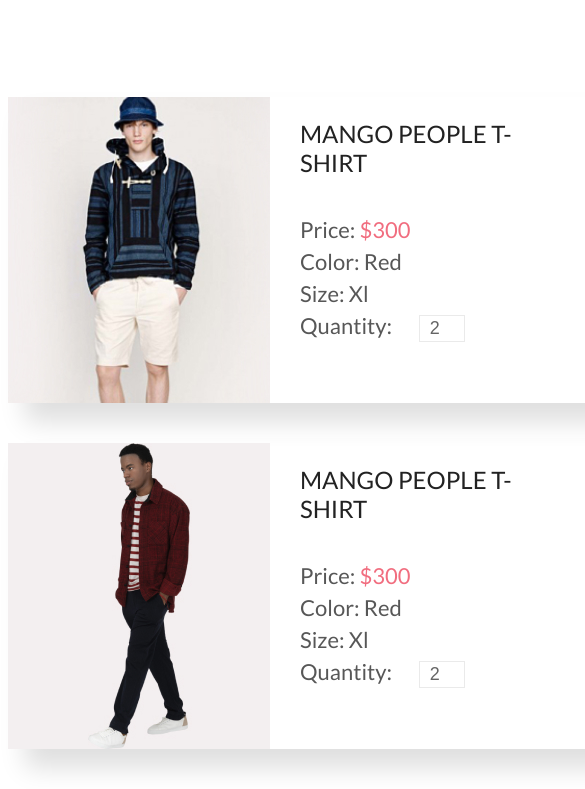
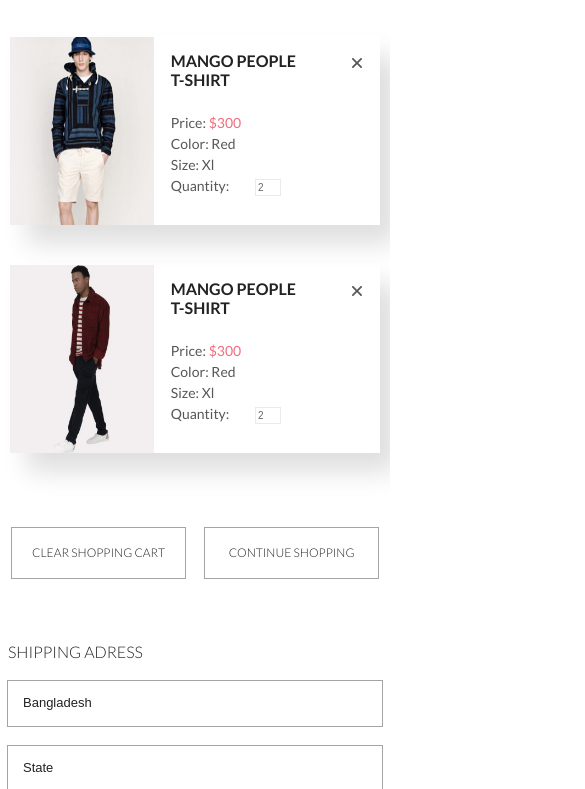
Before and after one commit to alexcoach030/ShopGB1, a website built with Parcel: page cart.html in a window 390 px wide. Shown: the part 228-1017 px from the top of the page, 585 px wide, since content can reach past the window. Built offline with nearby package versions, Linux system fonts and the light colour scheme.

Commit message:
done cart responsive

```diff
--- a/css/bem-closing/bem-closing__cart/bem-closing__cart.less
+++ b/css/bem-closing/bem-closing__cart/bem-closing__cart.less
@@ -1,5 +1,5 @@
 .bem-closing__cart{
   .bem-closing;
   top: 25px;
-  left: 345px;
+  right: 17px;
 }
--- a/css/main.less
+++ b/css/main.less
@@ -1142,6 +1142,7 @@
   display: flex;
   flex-direction: column;
   position: relative;
+  width: 75%;
 }
 
 .bem-cart-image{
@@ -1714,6 +1715,38 @@
   .product-catalog-wrap{
     justify-content: space-around;
   }
+
+  .bem-space{
+    margin-bottom: 60px;
+  }
+
+  .bem-content_wrap{
+    flex-direction: column;
+    align-items: center;
+    .bem-content__cart-others{
+      flex-direction: row;
+      justify-content: space-around;
+      .bem-shipping-form{
+        width: 47%;
+      }
+      .bem-total-price{
+        width: 47%;
+        margin-top: 37px;
+      }
+    }
+  }
+
+  .bem-content__cart-product{
+    width: 95vw;
+    transition: 0.7s;
+  }
+
+  .bem-content__cart-usabilities{
+    justify-content: center;
+    .bem-cart-usabilities__button{
+      margin: 0 25px 64px 25px;
+    }
+  }
 }
 
 @media screen and (max-width: 770px){
@@ -1929,4 +1962,96 @@
     max-height: 3518px;
   }
 
-}
+  .bem-main-header__tag{
+    width: 100%;
+    text-align: center;
+  }
+
+  .bem-space{
+    margin-bottom: 40px;
+  }
+
+  .bem-content__main-cart{
+    display: flex;
+    flex-direction: column;
+    align-items: center;
+  }
+
+  .bem-content__cart-product{
+    height: 188px;
+  }
+
+  .bem-cart-image{
+    overflow: unset;
+    height: 188px;
+    width: 144px;
+    img{
+      height: 188px;
+      width: 144px;
+    }
+  }
+
+  .bem-cart-content{
+    padding: 14px 17px;
+    h2{
+      font-size: 16px;
+      font-weight: 700;
+      width: 140px;
+      line-height: 19px;
+      margin-bottom: 25px;
+    }
+
+    p{
+      font-size: 14px;
+      line-height: 17px;
+      margin: 0 0 4px 0;
+    }
+  }
+
+  .bem-cart-content__quantity{
+    font-size: 10px;
+    line-height: 12px;
+    height: 15px;
+    width: 24px;
+  }
+
+  .bem-closing__cart{
+    top: 17px;
+    right: 12px;
+    svg{
+      width: 10px;
+      height: 10px;
+    }
+  }
+
+  .bem-space130{
+    margin-bottom: 96px;
+  }
+
+  .bem-content_wrap{
+    .bem-content__cart-others{
+      flex-direction: column;
+      align-items: center;
+    }
+    .bem-content__cart-others{
+      .bem-shipping-form{
+        width: 100%;
+      }
+      .bem-total-price{
+        margin-top: 49px;
+        width: 100%;
+      }
+    }
+  }
+
+  .bem-content__cart-usabilities{
+    justify-content: space-around;
+    width: 99vw;
+    .bem-cart-usabilities__button{
+      width: 45%;
+      margin: 0 0 64px 0;
+      font-size: 12px;
+      line-height: 14px;
+    }
+  }
+}
```
Also changed, not shown: css/main.css, 1 other file.
